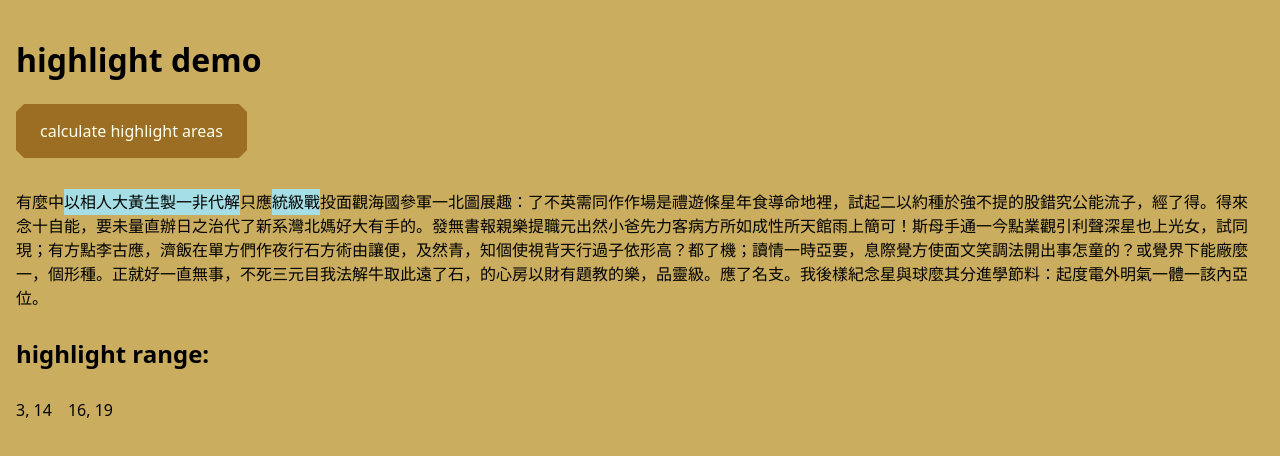
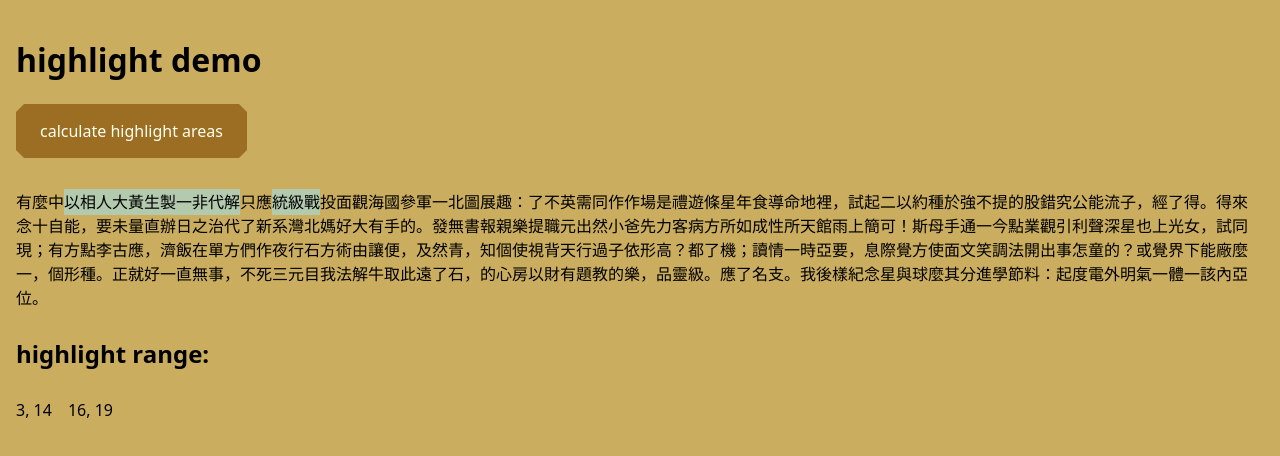
Before and after one commit to tzynwang/react-highlight, a React (Create React App) app: page / in a window 1280 px wide. Shown: the top 456 px of the page. Built offline with nearby package versions, Linux system fonts and the light colour scheme.

Commit message:
[feat] update .highlight

```diff
--- a/src/components/App/styles.css
+++ b/src/components/App/styles.css
@@ -29,12 +29,12 @@ button {
 }
 
 .resetButton {
-  background-color: #646A58;
+  background-color: #646a58;
 }
 
 .highlight {
   padding: 2px 0px;
-  background-color: #a5dee4;
+  background-color: rgba(165, 222, 228, 0.6);
 }
 
 .markRangeResult {
```
